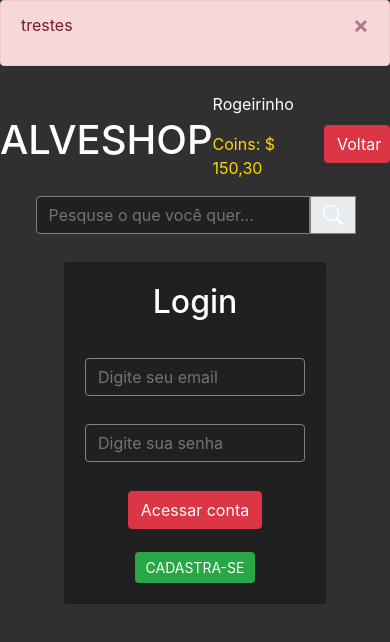
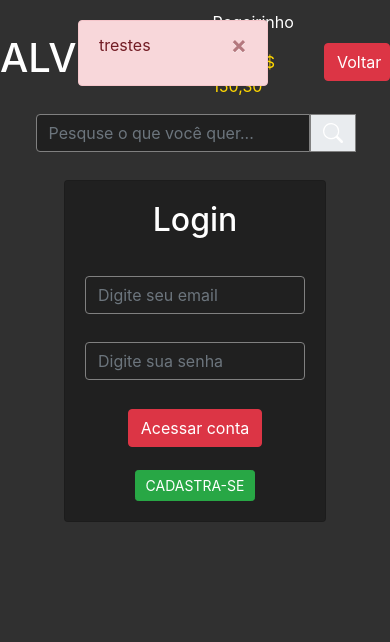
Before and after one commit to malves224/alveshop-frontend, a Vue app: page /#/login in a window 390 px wide. Shown: the top 642 px of the page. Built offline with nearby package versions, Linux system fonts and the light colour scheme.

Commit message:
style(AlertVue) Posicionamento do elemento.

```diff
--- a/src/components/widgets/alert/AlertVue.vue
+++ b/src/components/widgets/alert/AlertVue.vue
@@ -1,6 +1,6 @@
 <template>
-  <div>
-    <b-alert show :variant="variant" dismissible fade v-model="isOpen">
+  <div class="container-alert">
+    <b-alert :variant="variant" dismissible fade v-model="isOpen">
       <p>{{ message }}</p>
     </b-alert>
   </div>
@@ -40,5 +40,19 @@ export default {
 };
 </script>
 <style lang="scss">
-// falta estilizar para o componente flutar e diminuir o tamanho.
+.container-alert {
+  position: absolute;
+  top: 20px;
+  left: 30vw;
+  width: 35vw;
+  max-width: 320px;
+  min-width: 280px;
+}
+
+@media (max-width: 400px) {
+  .container-alert {
+    left: 20vw;
+    min-width:190px
+  }
+}
 </style>
```
